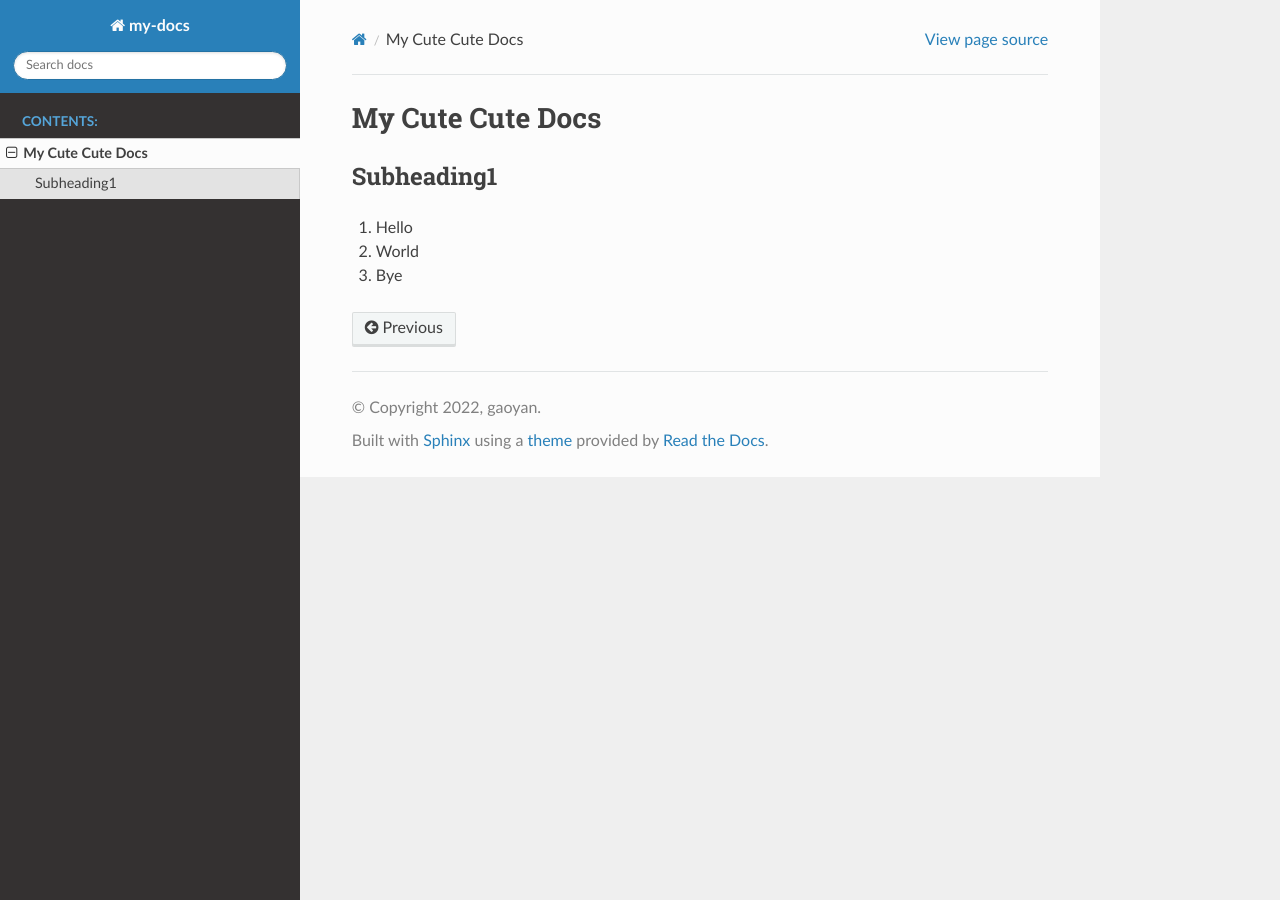
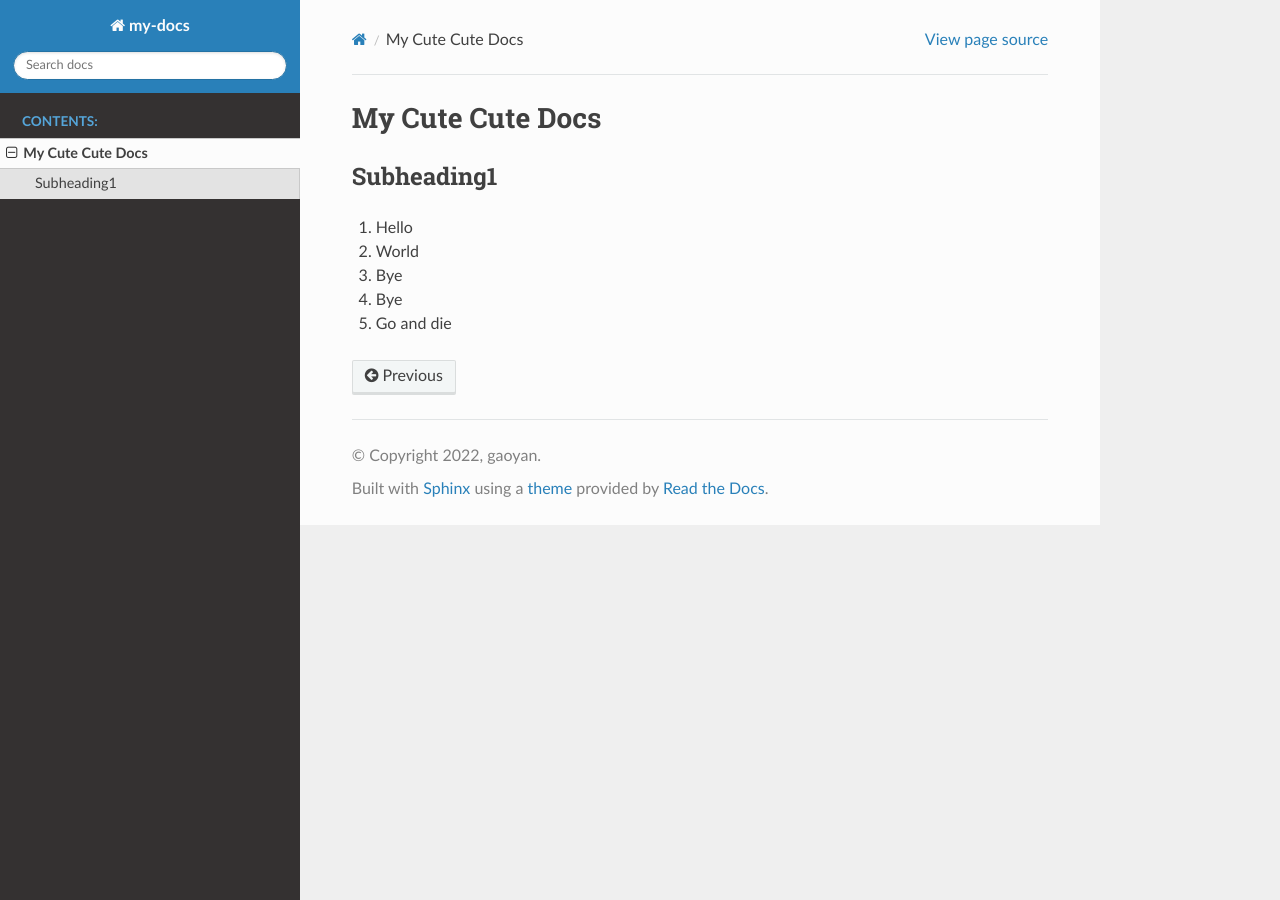
Before and after one commit to gaoyan198/docs, a Sphinx documentation site: the page built from source/my-doc.rst, in a window 1280 px wide. Built offline with Sphinx 7.4.7 and the Read the Docs theme 2.0.0, drawn with Linux system fonts in a browser that asks for light colours.

Commit message:
Add 2 points to docs

```diff
--- a/source/my-doc.rst
+++ b/source/my-doc.rst
@@ -6,3 +6,5 @@ Subheading1
 1) Hello
 2) World
 3) Bye
+4) Bye
+5) Go and die
```
